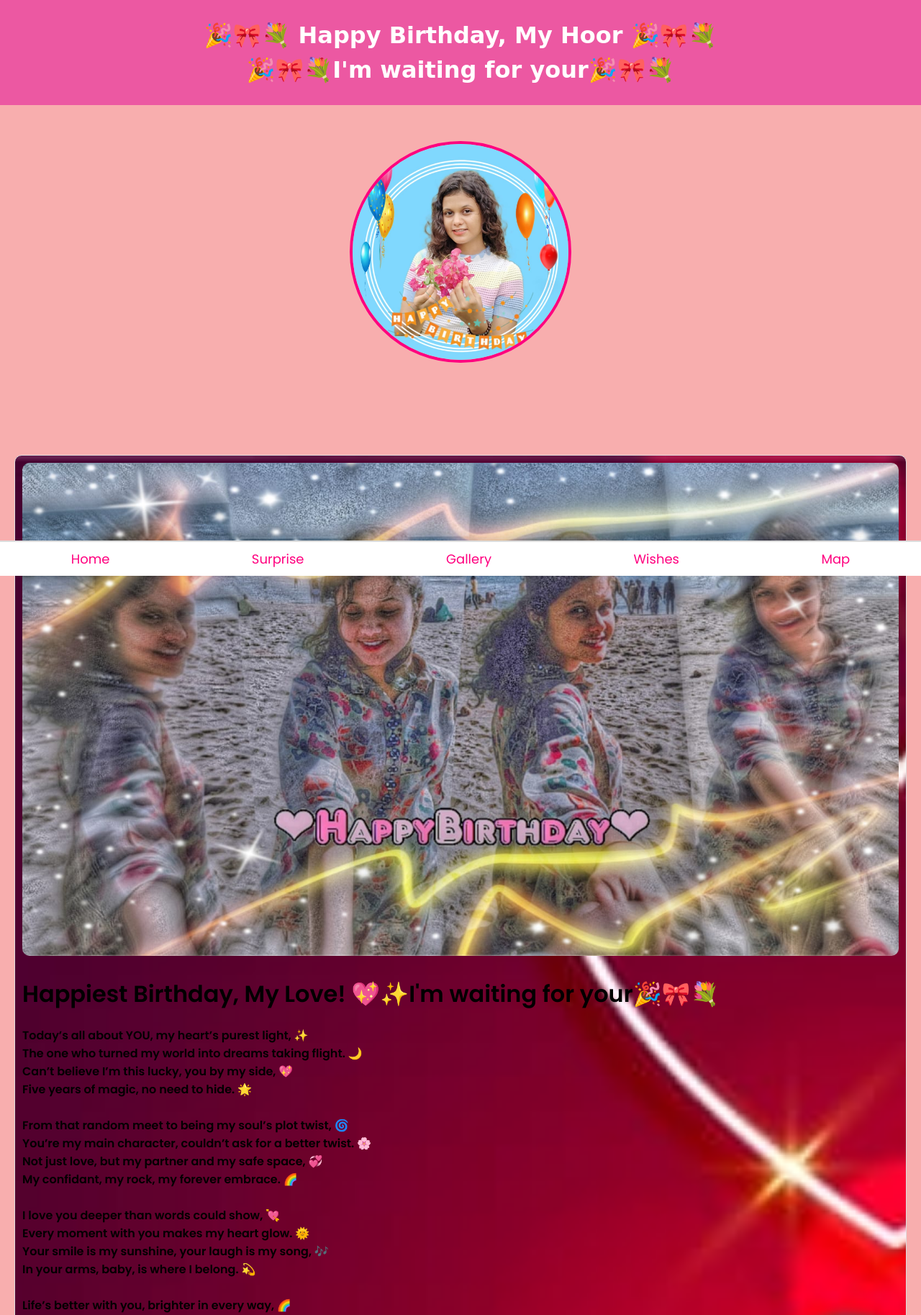
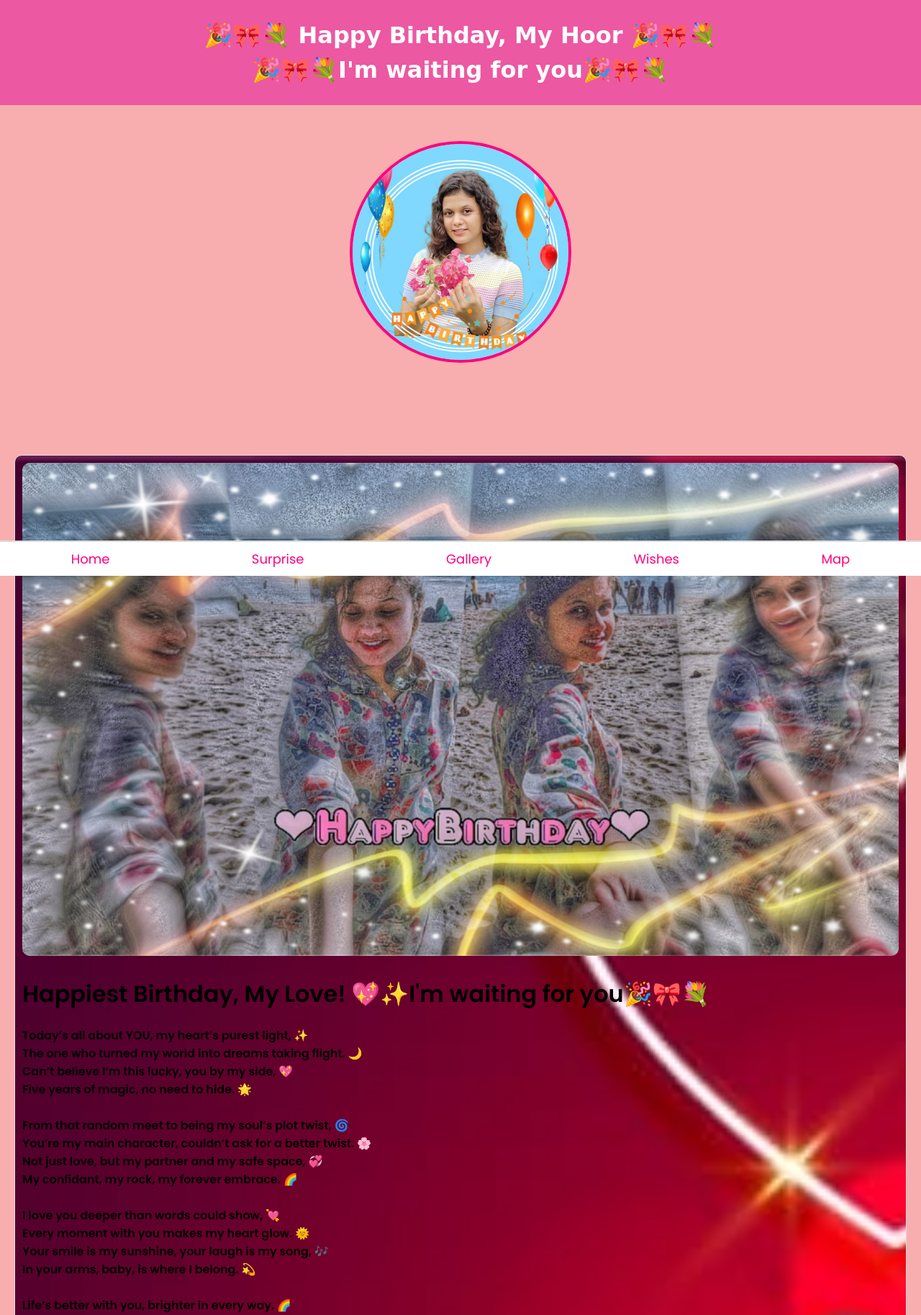
Before and after one commit to pranshukittu/hbd, a website: page index.html in a window 1280 px wide. Shown: the top 1827 px of the page at 72% size. Drawn offline with Linux system fonts and the light colour scheme.

Commit message:
Update index.html

```diff
--- a/index.html
+++ b/index.html
@@ -110,7 +110,7 @@
 <body>
     <header>
         <h1>🎉🎀💐 Happy Birthday, My Hoor 🎉🎀💐</h1>
-        <h1>🎉🎀💐I'm waiting for your🎉🎀💐</h1>
+        <h1>🎉🎀💐I'm waiting for you🎉🎀💐</h1>
     </header>
 
     <nav>
@@ -129,7 +129,7 @@
 
                 <div class="post">
                     <img src="she2.jpeg">
-                    <h1>Happiest Birthday, My Love! 💖✨I'm waiting for your🎉🎀💐</h1>
+                    <h1>Happiest Birthday, My Love! 💖✨I'm waiting for you🎉🎀💐</h1>
                     <p><b></p>Today’s all about YOU, my heart’s purest light, ✨
                         <br>
                         The one who turned my world into dreams taking flight. 🌙
```
